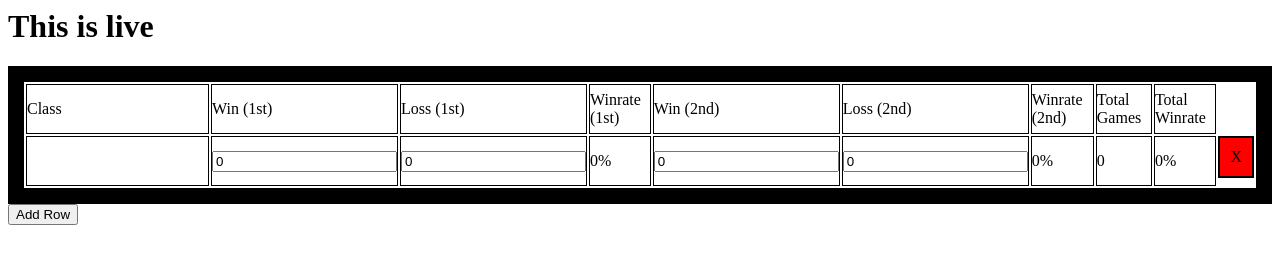
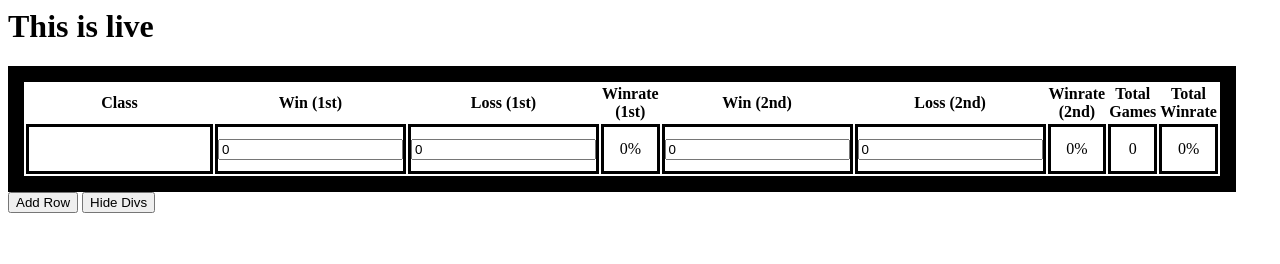
Before and after one commit to phillChoi/shadowverse-battlelog, a plain HTML site: page index.html in a window 1280 px wide. Both pictures are taken after a click on the button "Add Row". Drawn offline with Linux system fonts and the light colour scheme.

Commit message:
Checkpoint before messing around with row styling

```diff
--- a/index.html
+++ b/index.html
@@ -7,19 +7,20 @@
 
     <body>
         <h1>This is live</h1>
-        <table>
+        <table id="dataTable">
             <tr class="heading">
-                <td>Class</td>
-                <td>Win (1st)</td>
-                <td>Loss (1st)</td>
-                <td>Winrate (1st)</td>
-                <td>Win (2nd)</td>
-                <td>Loss (2nd)</td>
-                <td>Winrate (2nd)</td>
-                <td>Total Games</td>
-                <td>Total Winrate</td>
+                <th>Class</th>
+                <th>Win (1st)</th>
+                <th>Loss (1st)</th>
+                <th>Winrate (1st)</th>
+                <th>Win (2nd)</th>
+                <th>Loss (2nd)</th>
+                <th>Winrate (2nd)</th>
+                <th>Total Games</th>
+                <th>Total Winrate</th>
             </tr>
         </table>
         <button onclick="addRows()">Add Row</button>
+        <button onclick="testAnimation()">Hide Divs</button>
     </body>
 </html>
--- a/scripts.js
+++ b/scripts.js
@@ -48,7 +48,7 @@ $(document).ready(function(){
 })
 
 function addRows(className = "",wins1=0,loss1=0,winrate1=0,wins2=0,loss2=0,winrate2=0,total=0,totalWinrate=0){
-    $("table").append("<tr class=dataRow></tr>");
+    $("#dataTable").append("<tr class=dataRow></tr>").hide;
     let newRow = $("tr").last();
     newRow.append("<td><input class=className value='"+className+"'></input></td>");
     newRow.append("<td><input type=number min=0 step=1 class=wins1 value='"+wins1+"'></input></td>");
@@ -59,7 +59,7 @@ function addRows(className = "",wins1=0,loss1=0,winrate1=0,wins2=0,loss2=0,winra
     newRow.append("<td class=winrate2>"+winrate2+"%</td>");
     newRow.append("<td class=total>"+total+"</td>");
     newRow.append("<td class=totalWinrate>"+totalWinrate+"%</td>");
-    newRow.append("<div class='removeRow'>X</div>");
+    newRow.append("<button class='removeRow'>X</button>");
 }
 function saveRow(){
     const saveData = [];
@@ -97,3 +97,7 @@ function calcTotal(wins1,loss1,wins2,loss2){
     let answer = wins1+loss1+wins2+loss2;
     return answer;
 }
+
+function testAnimation(){
+    $(".removeRow").slideDown("slow")
+}
--- a/style.css
+++ b/style.css
@@ -1,19 +1,24 @@
 table{
     border: 1rem solid black;
+    max-width: 800px;
 }
 td{
-    border: 1px solid black;
+    border: solid black;
     height: 50px;
     padding: 0%;
 }
+.heading{
+    text-align: center;
+}
+.winrate1,.winrate2,.totalWinrate,.total{
+    text-align: center;
+}
 tr{
+    width: 100%;
+}
+tr.data{
     padding: 0%;
-}
-.removeRow{
-    display:block;
-    padding: 10px;
-    border: 2px solid black;
-    background-color: red;
+    display: inline-table;
 }
 input.className{
     border:none;
@@ -22,3 +27,13 @@ input.className{
     box-sizing: border-box;
     height: 100%;
 }
+.removeRow{
+    display: none;
+    padding: 10px;
+    border: 2px solid black;
+    background-color: red;
+
+}
+.dataWrapper{
+    display: block;
+}
```
